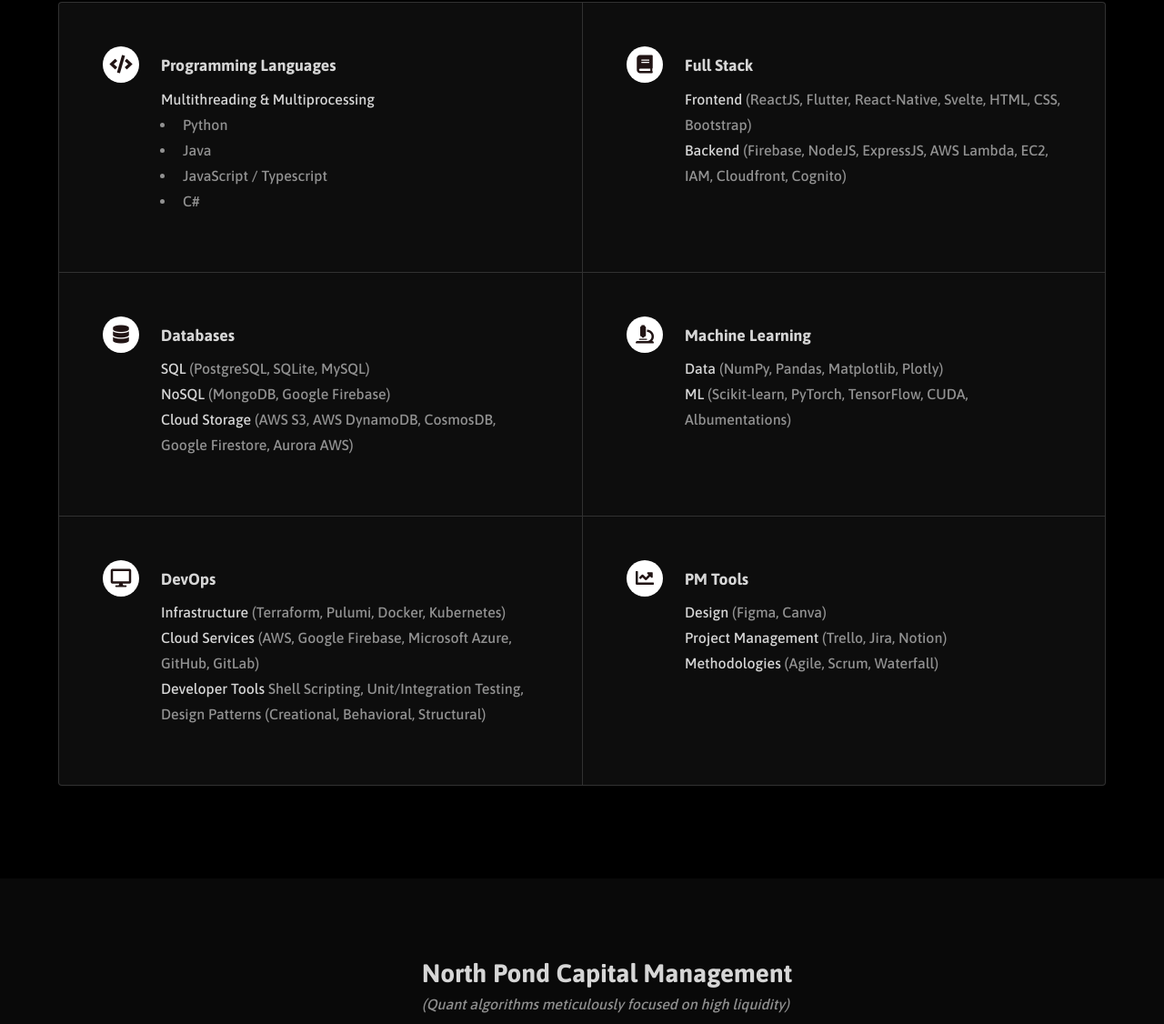
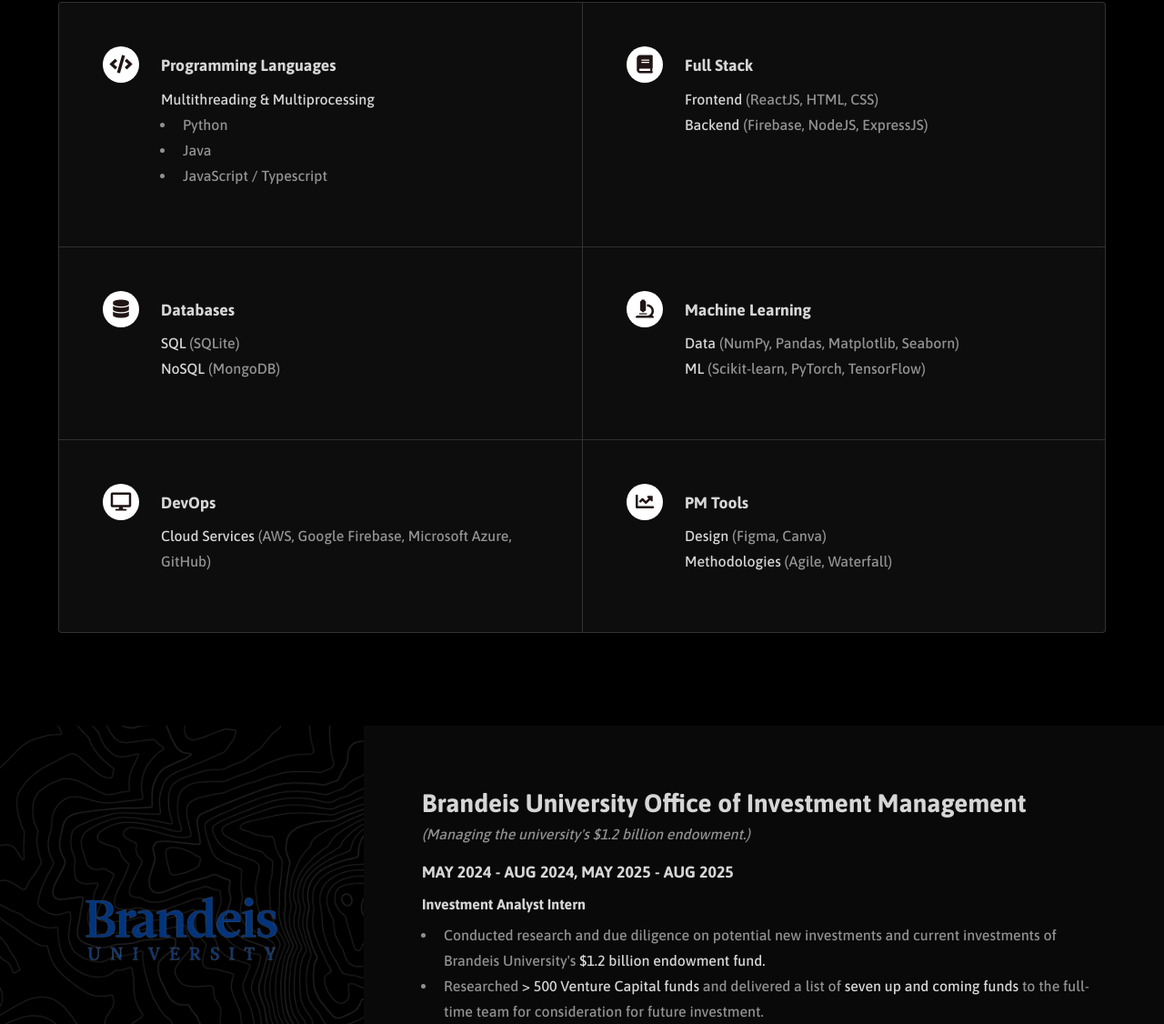
Before and after one commit to isaac-klar/IsaacKlar, a plain HTML site: page index.html in a window 1280 px wide. Shown: the part 1674-2800 px from the top of the page at 91% size. Drawn offline with Linux system fonts and the light colour scheme.

Commit message:
updating info

```diff
--- a/index.html
+++ b/index.html
@@ -100,50 +100,44 @@
 										<li>Python </li>
 										<li>Java </li>
 										<li>JavaScript / Typescript </li>
-										<li>C# </li>
 									</ul>
 								</section>
 								<section>
 									<span class="icon solid major fa-solid fa-book"></span>
 									<h3>Full Stack</h3>
 									<p>
-										<strong style="font-weight: 500; color: #d6d6d6">Frontend</strong> (ReactJS, Flutter, React-Native, Svelte, HTML, CSS, Bootstrap)<br>
-										<strong style="font-weight: 500; color: #d6d6d6">Backend</strong> (Firebase, NodeJS, ExpressJS, AWS Lambda, EC2, IAM, Cloudfront, Cognito)<br>
+										<strong style="font-weight: 500; color: #d6d6d6">Frontend</strong> (ReactJS, HTML, CSS)<br>
+										<strong style="font-weight: 500; color: #d6d6d6">Backend</strong> (Firebase, NodeJS, ExpressJS)<br>
 									</p>
 								</section>
 								<section>
 									<span class="icon solid major fa-solid fa-database"></span>
 									<h3>Databases</h3>
 									<p>
-										<strong style="font-weight: 500; color: #d6d6d6">SQL</strong> (PostgreSQL, SQLite, MySQL)<br>
-										<strong style="font-weight: 500; color: #d6d6d6">NoSQL</strong> (MongoDB, Google Firebase)<br>
-										<strong style="font-weight: 500; color: #d6d6d6">Cloud Storage</strong> (AWS S3, AWS DynamoDB, CosmosDB, Google Firestore, Aurora AWS)
+										<strong style="font-weight: 500; color: #d6d6d6">SQL</strong> (SQLite)<br>
+										<strong style="font-weight: 500; color: #d6d6d6">NoSQL</strong> (MongoDB)<br>
 									</p>
 								</section>
 								<section>
 									<span class="icon solid major fa-solid fa-microscope"></span>
 									<h3>Machine Learning</h3>
 									<p>
-										<strong style="font-weight: 500; color: #d6d6d6">Data</strong> (NumPy, Pandas, Matplotlib, Plotly)<br>
-										<strong style="font-weight: 500; color: #d6d6d6">ML</strong> (Scikit-learn, PyTorch, TensorFlow, CUDA, Albumentations)<br>
+										<strong style="font-weight: 500; color: #d6d6d6">Data</strong> (NumPy, Pandas, Matplotlib, Seaborn)<br>
+										<strong style="font-weight: 500; color: #d6d6d6">ML</strong> (Scikit-learn, PyTorch, TensorFlow)<br>
 									</p>
 								</section>
 								<section>
 									<span class="icon solid major fa-desktop"></span>
 									<h3>DevOps</h3>
 									<p>
-										<strong style="font-weight: 500; color: #d6d6d6">Infrastructure</strong> (Terraform, Pulumi, Docker, Kubernetes)<br>
-										<strong style="font-weight: 500; color: #d6d6d6">Cloud Services</strong> (AWS, Google Firebase, Microsoft Azure, GitHub, GitLab)<br>
-										<strong style="font-weight: 500; color: #d6d6d6">Developer Tools</strong> Shell Scripting, Unit/Integration Testing, Design Patterns (Creational, Behavioral, Structural)
-									</p>
+										<strong style="font-weight: 500; color: #d6d6d6">Cloud Services</strong> (AWS, Google Firebase, Microsoft Azure, GitHub)<br>
 								</section>
 								<section>
 									<span class="icon solid major fa-solid fa-chart-line"></span>
 									<h3>PM Tools</h3>
 									<p>
 										<strong style="font-weight: 500; color: #d6d6d6">Design</strong> (Figma, Canva)<br>
-										<strong style="font-weight: 500; color: #d6d6d6">Project Management</strong> (Trello, Jira, Notion)<br>
-										<strong style="font-weight: 500; color: #d6d6d6">Methodologies</strong> (Agile, Scrum, Waterfall)<br>
+										<strong style="font-weight: 500; color: #d6d6d6">Methodologies</strong> (Agile, Waterfall)<br>
 									</p>
 								</section>
 							</div>
@@ -153,18 +147,24 @@
 				<!-- Work Experience -->
 				<section id="work" class="wrapper style2 spotlights" style="background-color: #090909;">
 					<section class="rectangle">
-						<a href="https://nrpond.com/" target="_blank" class="image">
-							<img src="images/npcm.png" alt="NPCM Logo" data-position="center center" style="display: none;">
+						<a href="https://www.brandeis.edu/investment-management/" target="_blank" class="image">
+							<img src="images/deis.png" alt="Brandeis Logo" data-position="center center" style="display: none;">
 						</a>
 						<div class="content">
 							<div class="inner">
-								<h2>North Pond Capital Management</h2>
-								<p style="margin-top: -15px; margin-bottom: 15px;"><i>(Quant algorithms meticulously focused on high liquidity)</i></p>
-								<h3>MAY 2024 - AUG 2024</h3>
-								<h4>Software Engineer Intern and Researcher</h4>
+								<h2>Brandeis University Office of Investment Management</h2>
+								<p style="margin-top: -15px; margin-bottom: 15px;"><i>(Managing the university's $1.2 billion endowment.)</i></p>
+								<h3>MAY 2024 - AUG 2024, MAY 2025 - AUG 2025</h3>
+								<h4>Investment Analyst Intern</h4>
 								<ul>
 									<li>
-										Spearheaded the development of several genetic and <strong style="font-weight: 400; color: #d6d6d6">differential evolutionary algorithms</strong> to achieve a <strong style="font-weight: 400; color: #d6d6d6">Sharpe ratio of > 3</strong> across 200+ equity, commodity futures, & index instances on global markets, enhancing portfolio performance.
+										Conducted research and due diligence on potential new investments and current investments of Brandeis University&apos;s <strong style="font-weight: 400; color: #d6d6d6">$1.2 billion endowment fund.</strong>
+									</li>
+									<li>
+										Researched <strong style="font-weight: 400; color: #d6d6d6">> 500 Venture Capital funds</strong> and delivered a list of <strong style="font-weight: 400; color: #d6d6d6">seven up and coming funds</strong> to the full-time team for consideration for future investment.
+									</li>
+									<li>
+										Conducted research on the past <strong style="font-weight: 400; color: #d6d6d6">decade</strong> of the multifamily housing market to confidently recommend an investment in a new  <strong style="font-weight: 400; color: #d6d6d6">$750 million real estate fund.</strong>
 									</li>
 								</ul>
 							</div>
```
